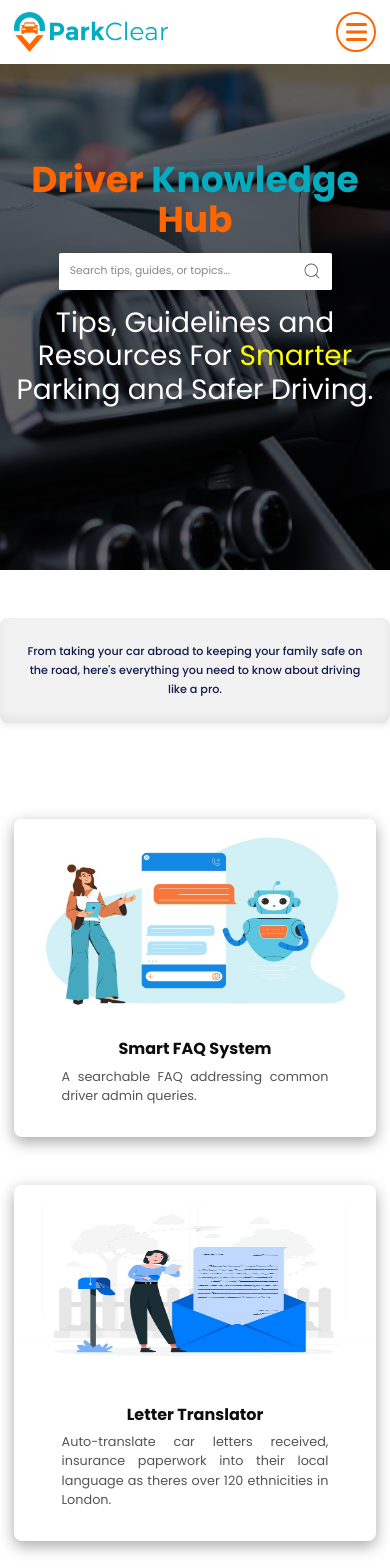
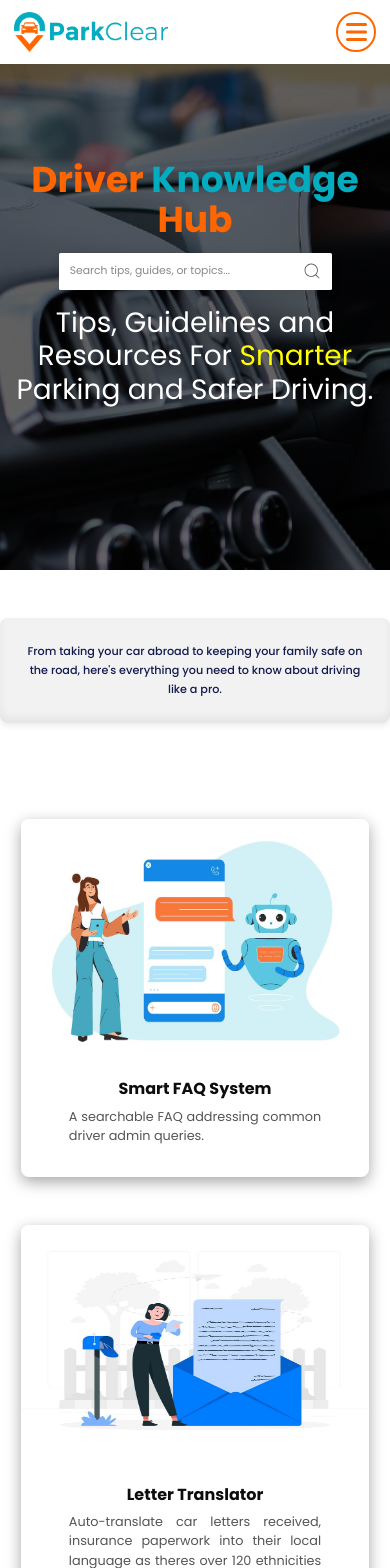
Before and after one commit to apsdeveloper461/ParkClear, a React (Vite) app: page / in a window 390 px wide. Shown: the top 1568 px of the page. Built offline with nearby package versions, Linux system fonts and the light colour scheme.

Commit message:
set  height of card

```diff
--- a/src/stylesheet/cards.css
+++ b/src/stylesheet/cards.css
@@ -24,7 +24,7 @@
 }
 @media only screen and (max-width: 600px) {
     .card {
-        width: 100%;
+        width: 96%;
     }
 }
 
@@ -47,12 +47,12 @@
 
 @media only screen and (max-width: 600px) {
     .card__image--holder {
-        height: 35rem;
+        height: 40rem;
     }
 }
 @media only screen and (max-width: 400px) {
     .card__image--holder {
-        height: 25rem;
+        height: 30rem;
     }
 }
 .card__image  {
```
